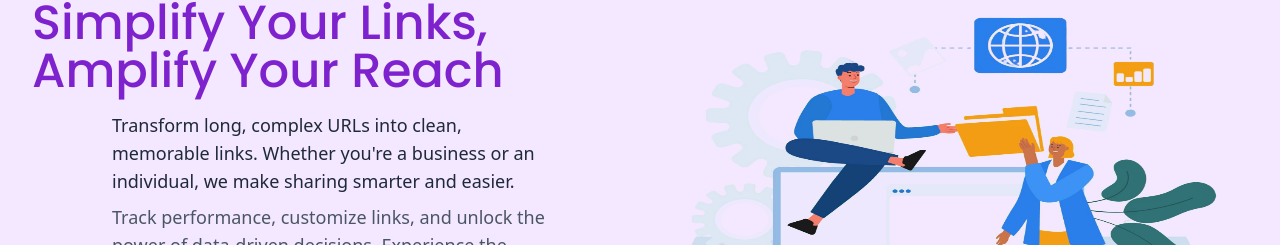
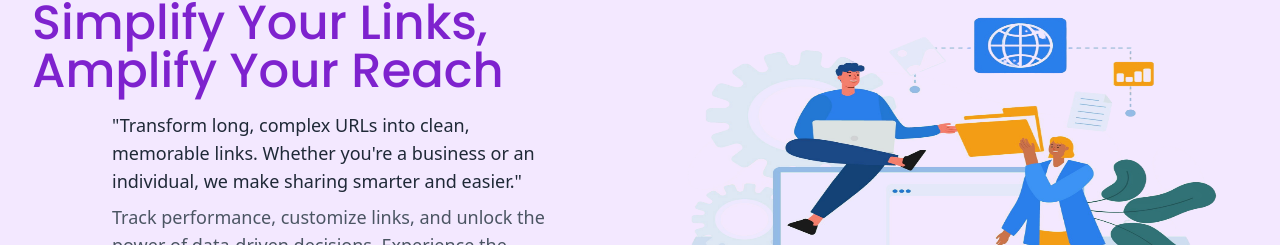
Before and after one commit to TheUzair/BitLinks, a Next.js app: page / in a window 1280 px wide. Shown: the part 111-356 px from the top of the page. Built offline with nearby package versions, Linux system fonts and the light colour scheme.

Commit message:
Fix a few more issues

```diff
--- a/app/about/page.js
+++ b/app/about/page.js
@@ -25,7 +25,7 @@ const About = () => {
             <h2 className="text-2xl font-bold mb-4">Our Mission</h2>
             <p className="text-lg leading-relaxed">
               At BitLinks, our mission is to make your digital journey seamless.
-              Whether you're sharing content, managing campaigns, or tracking clicks,
+              "Whether you're sharing content, managing campaigns, or tracking clicks,"
               we provide the tools to simplify and enhance your online presence.
             </p>
           </section>
@@ -81,12 +81,12 @@ const About = () => {
               Join thousands of users who trust BitLinks for their link-shortening needs.
               Try it out today and experience the difference.
             </p>
-            <a
+            <Link
               href="/shorten"
               className="bg-purple-500 text-white px-6 py-3 rounded-md shadow-md hover:bg-purple-600 font-bold"
             >
               Start Now
-            </a>
+            </Link>
           </section>
         </div>
       </main>
--- a/app/page.js
+++ b/app/page.js
@@ -22,8 +22,8 @@ export default function Home() {
                 Simplify Your Links, Amplify Your Reach
               </p>
               <p className="px-4 md:px-20 text-lg mt-4 text-gray-800">
-                Transform long, complex URLs into clean, memorable links. Whether you're
-                a business or an individual, we make sharing smarter and easier.
+                "Transform long, complex URLs into clean, memorable links. Whether you're
+                a business or an individual, we make sharing smarter and easier."
               </p>
               <p className="px-4 md:px-20 text-lg mt-2 text-gray-600">
                 Track performance, customize links, and unlock the power of data-driven decisions.
--- a/app/privacy/page.js
+++ b/app/privacy/page.js
@@ -59,7 +59,7 @@ const Privacy = () => {
         <section className="text-center mt-8">
           <p className="text-lg">
             If you have any questions about this Privacy Policy, please
-            <a href="/contact" className="text-purple-600 underline"> contact us</a>.
+            <Link href="/contact" className="text-purple-600 underline"> contact us</Link>.
           </p>
         </section>
       </div>
--- a/app/shorten/page.js
+++ b/app/shorten/page.js
@@ -55,7 +55,7 @@ const Shorten = () => {
 						Generate Your Short URLs
 					</h1>
 					<p className="text-center text-purple-700 text-lg">
-						Transform your long URLs into short, memorable links in seconds. It's fast, simple, and efficient!
+						"Transform your long URLs into short, memorable links in seconds. It's fast, simple, and efficient!"
 					</p>
 					<div className="flex flex-col gap-6">
 						<input
```
